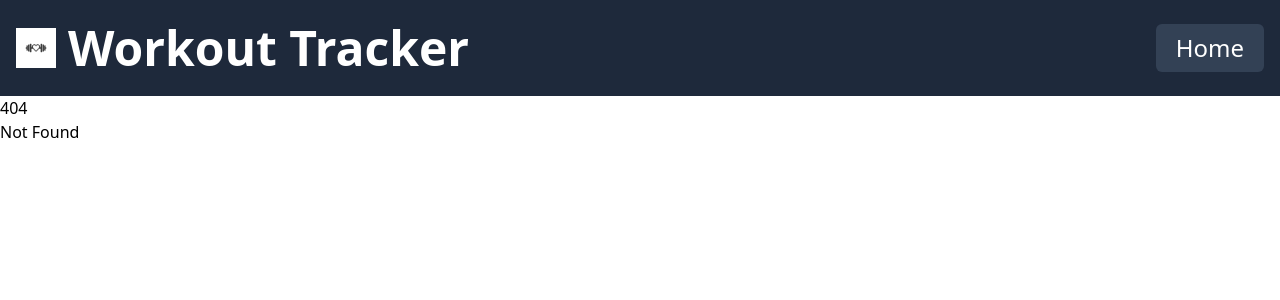
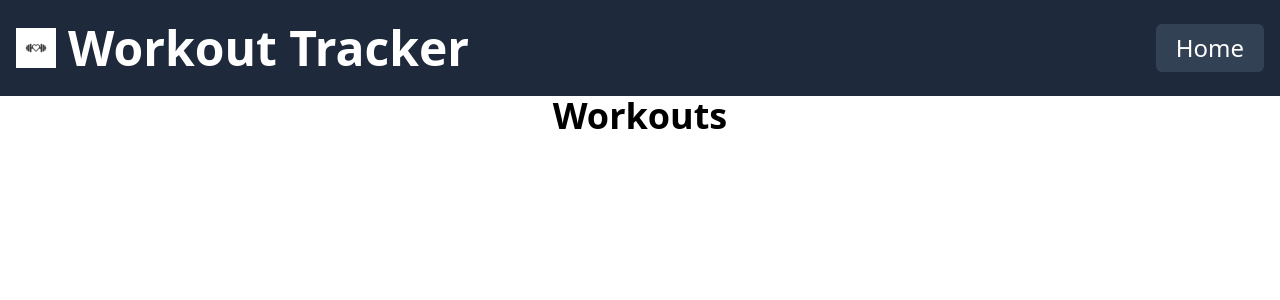
Before and after one commit to NathanStanislavsky/WorkoutTracker, a SvelteKit app in the folder WorkoutTracker/: page /workout in a window 1280 px wide. Before the commit this address had no page. Shown: the top 300 px of the page. Built offline with nearby package versions, Linux system fonts and the light colour scheme.

Commit message:
green test

```diff
--- /dev/null
+++ b/WorkoutTracker/src/routes/workout/+page.svelte
@@ -0,0 +1,7 @@
+<script>
+
+</script>
+
+<div class="flex flex-col items-center h-screen">
+  <h1 class="text-4xl font-bold">Workouts</h1>
+</div>
```
